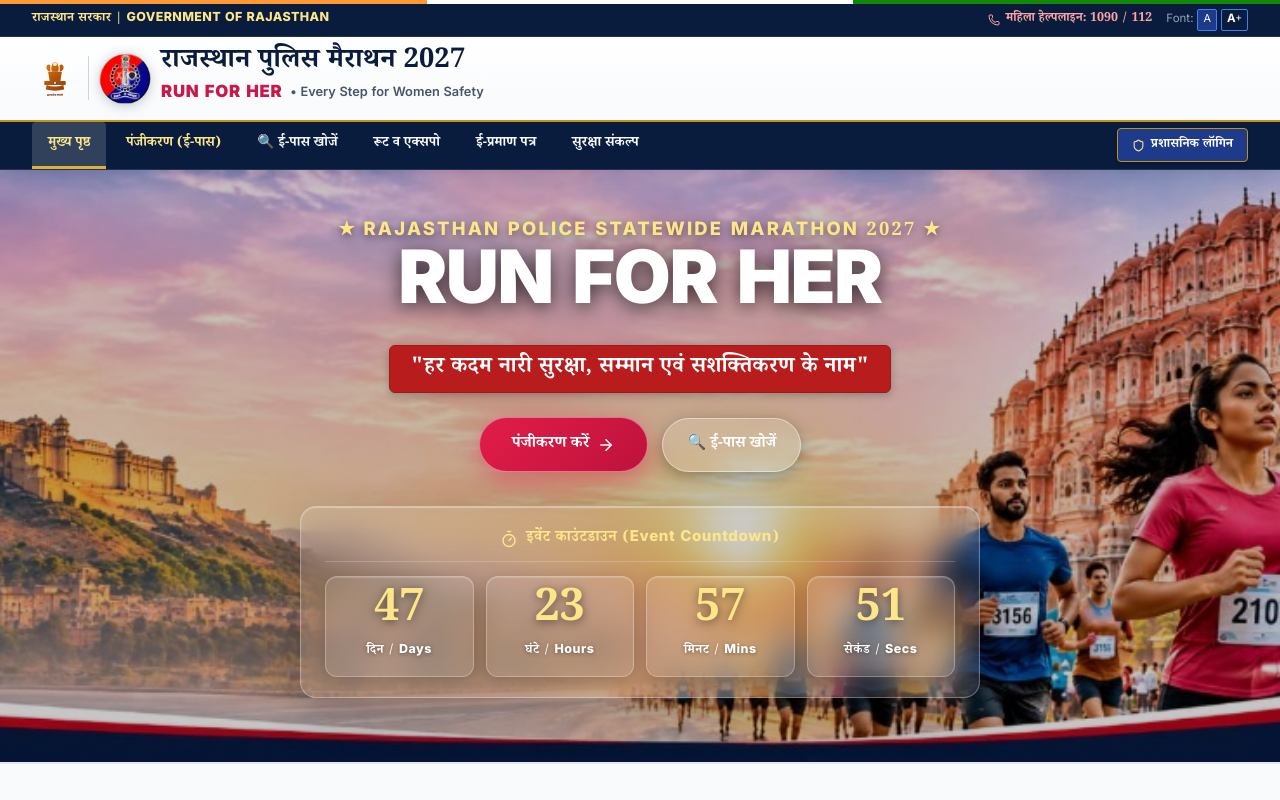
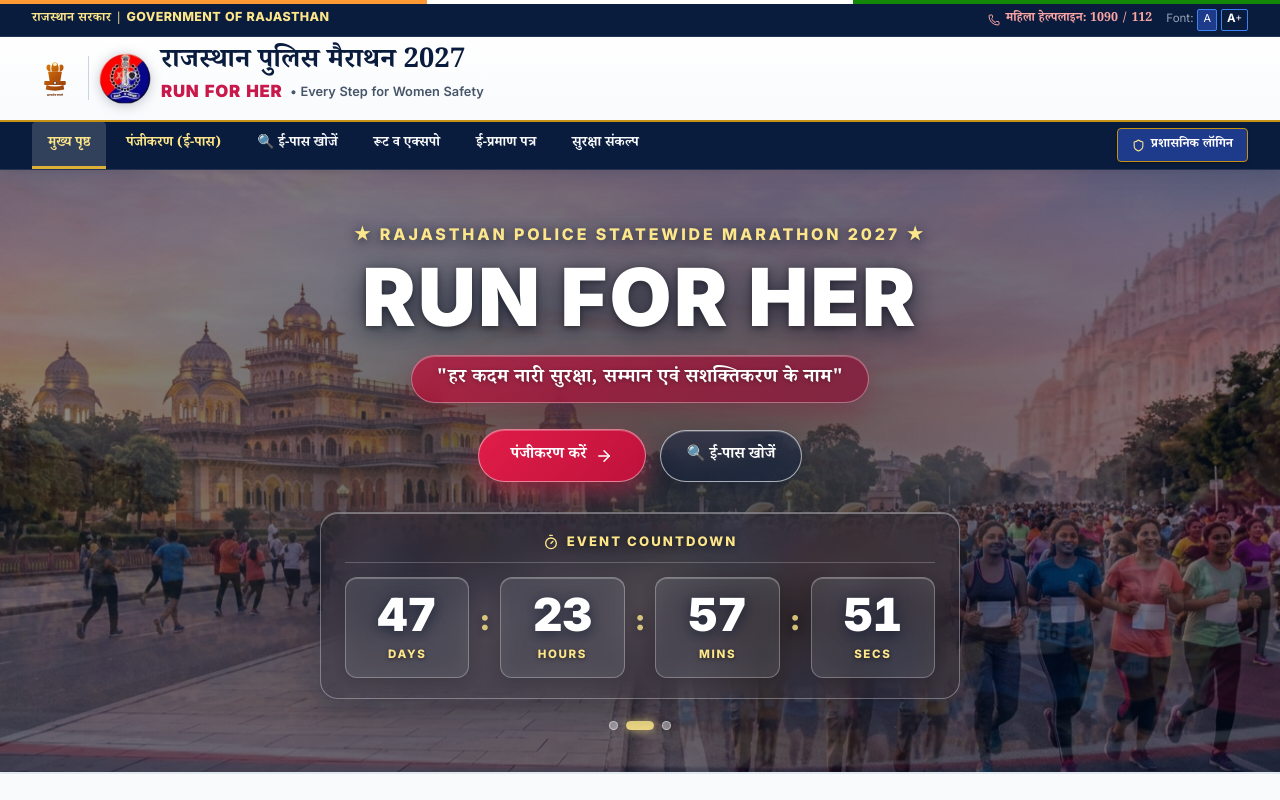
Before and after one commit to mpalsaniya68/rajasthan-police-run-for-her, a React (Vite) app: page / in a window 1280 px wide. Shown: the top 800 px of the page. Built offline with nearby package versions, Linux system fonts and the light colour scheme; a web font is replaced by a local one.

Commit message:
Upgrade Hero with 3-slide cinematic Ken Burns carousel, soft center radial scrim, frosted crimson slogan pill, and crystal-white liquid glass countdown

```diff
--- a/src/components/Hero.jsx
+++ b/src/components/Hero.jsx
@@ -1,9 +1,27 @@
 import React, { useState, useEffect } from 'react';
-import { Timer, Bell, ArrowRight } from 'lucide-react';
+import { Timer, ArrowRight } from 'lucide-react';
 
-export function Hero({ onOpenRegister, onOpenFindPass, totalRegistered = "1000+" }) {
+const HERO_SLIDES = [
+  {
+    src: '/images/marathon_hero_jaipur.jpg',
+    alt: 'Rajasthan Police Marathon - Hawa Mahal & Amber Fort Sunrise',
+    position: 'center center'
+  },
+  {
+    src: '/images/marathon_hero_slide2.jpg',
+    alt: 'Rajasthan Police Marathon - Albert Hall Museum Police & Citizens Run',
+    position: 'center 35%'
+  },
+  {
+    src: '/images/marathon_hero_slide3.jpg',
+    alt: 'Rajasthan Police Marathon - Women Empowerment Finish Celebration',
+    position: 'center 30%'
+  }
+];
+
+export function Hero({ onOpenRegister, onOpenFindPass }) {
   // Live Countdown logic strictly targeted to 3 January 2027, 06:00:00 AM IST
-  const TARGET_DATE = new Date(2027, 0, 3, 6, 0, 0); // 3 January 2027, 06:00:00 local IST
+  const TARGET_DATE = new Date(2027, 0, 3, 6, 0, 0);
 
   const calculateTimeLeft = () => {
     const diff = TARGET_DATE.getTime() - Date.now();
@@ -20,6 +38,7 @@ export function Hero({ onOpenRegister, onOpenFindPass, totalRegistered = "1000+"
   };
 
   const [timeLeft, setTimeLeft] = useState(calculateTimeLeft);
+  const [activeSlide, setActiveSlide] = useState(0);
 
   useEffect(() => {
     setTimeLeft(calculateTimeLeft());
@@ -29,91 +48,109 @@ export function Hero({ onOpenRegister, onOpenFindPass, totalRegistered = "1000+"
     return () => clearInterval(timer);
   }, []);
 
+  // Auto-advance 3-slide cinematic background carousel every 5.5 seconds
+  useEffect(() => {
+    const slideTimer = setInterval(() => {
+      setActiveSlide((prev) => (prev + 1) % HERO_SLIDES.length);
+    }, 5500);
+    return () => clearInterval(slideTimer);
+  }, []);
+
+  const countdownItems = [
+    { label: 'DAYS', val: String(timeLeft.days).padStart(2, '0') },
+    { label: 'HOURS', val: String(timeLeft.hours).padStart(2, '0') },
+    { label: 'MINS', val: String(timeLeft.minutes).padStart(2, '0') },
+    { label: 'SECS', val: String(timeLeft.seconds).padStart(2, '0') }
+  ];
+
   return (
     <section id="hero" className="hero-section">
-      {/* 0. Background Photo Layer */}
-      <div className="hero-bg-photo" />
+      {/* 0. 3-Slide Cinematic Crossfade + Ken Burns Background Layers */}
+      <div className="hero-slides-stage" aria-hidden="true">
+        {HERO_SLIDES.map((slide, index) => {
+          const isActive = index === activeSlide;
+          return (
+            <div
+              key={slide.src}
+              className={`hero-slide-layer ${isActive ? 'is-active' : ''}`}
+              style={{
+                backgroundImage: `url('${slide.src}')`,
+                backgroundPosition: slide.position
+              }}
+            />
+          );
+        })}
+      </div>
 
-      {/* 1. Neutral Subtle Dark Contrast Tint */}
-      <div className="hero-base-tint" />
+      {/* 1. Soft Center Radial Scrim (Keeps forts & runners vivid while making center text razor-sharp) */}
+      <div className="hero-radial-scrim" aria-hidden="true" />
 
-      {/* Hero Content Wrapper */}
+      {/* 2. Hero Content Wrapper */}
       <div style={{ position: 'relative', zIndex: 2 }}>
         <div className="container">
-          {/* Hero Headings - Majestic, Authoritative & Grounded */}
-          <div style={{ textAlign: 'center', maxWidth: '960px', margin: '0 auto' }}>
-
+          <div style={{ textAlign: 'center', maxWidth: '880px', margin: '0 auto' }}>
+            {/* Top Event Super-Title */}
             <div style={{
-              fontSize: 'clamp(0.85rem, 2vw, 1.15rem)',
+              fontFamily: "'Inter', Arial, sans-serif",
+              fontSize: 'clamp(0.78rem, 1.6vw, 1rem)',
               fontWeight: 800,
               color: '#fde68a',
-              letterSpacing: '0.12em',
+              letterSpacing: '0.18em',
               textTransform: 'uppercase',
-              marginBottom: '6px',
-              textShadow: '0 2px 8px rgba(0,0,0,0.5)'
+              marginBottom: '8px',
+              textShadow: '0 2px 12px rgba(5, 17, 38, 0.85)'
             }}>
               ★ RAJASTHAN POLICE STATEWIDE MARATHON 2027 ★
             </div>
 
+            {/* Brand Hero Title (Locked against auto-translation) */}
             <h1
               translate="no"
               className="notranslate"
               style={{
-                fontSize: 'clamp(2.3rem, 6.5vw, 4.6rem)',
+                fontFamily: "'Inter', Arial, sans-serif",
+                fontSize: 'clamp(2.6rem, 6.8vw, 5rem)',
                 fontWeight: 900,
-                lineHeight: 1.08,
-                letterSpacing: '-0.02em',
+                lineHeight: 1.04,
+                letterSpacing: '0.03em',
                 color: '#ffffff',
                 textTransform: 'uppercase',
-                margin: '0 0 12px 0',
-                textShadow: '0 4px 20px rgba(0, 0, 0, 0.7)'
+                margin: '0 0 16px 0',
+                textShadow: '0 6px 28px rgba(5, 17, 38, 0.72), 0 2px 6px rgba(0, 0, 0, 0.45)'
               }}
             >
               RUN FOR HER
             </h1>
 
-            {/* Slogan Banner */}
-            <div style={{ width: '100%', marginBottom: '24px' }}>
+            {/* Translucent Frosted Crimson-Glass Slogan Pill */}
+            <div style={{ width: '100%', marginBottom: '26px' }}>
               <div className="hero-slogan-wrap" style={{
-                background: '#b91c1c',
-                border: '1px solid #991b1b',
+                background: 'linear-gradient(135deg, rgba(190, 18, 60, 0.76) 0%, rgba(136, 19, 55, 0.72) 100%)',
+                backdropFilter: 'blur(12px)',
+                WebkitBackdropFilter: 'blur(12px)',
+                border: '1px solid rgba(255, 255, 255, 0.35)',
                 display: 'inline-block',
-                padding: '6px 20px',
-                borderRadius: '6px',
-                boxShadow: '0 2px 8px rgba(0, 0, 0, 0.25)'
+                padding: '8px 24px',
+                borderRadius: '999px',
+                boxShadow: '0 8px 24px rgba(136, 19, 55, 0.35), inset 0 1px 0 rgba(255, 255, 255, 0.25)'
               }}>
                 <span style={{
-                  fontSize: 'clamp(0.92rem, 2.2vw, 1.35rem)',
-                  fontWeight: 900,
+                  fontSize: 'clamp(0.9rem, 2vw, 1.2rem)',
+                  fontWeight: 800,
                   color: '#ffffff',
-                  letterSpacing: '0.02em'
+                  letterSpacing: '0.02em',
+                  textShadow: '0 1px 4px rgba(0, 0, 0, 0.35)'
                 }}>
                   "हर कदम नारी सुरक्षा, सम्मान एवं सशक्तिकरण के नाम"
                 </span>
               </div>
             </div>
 
-            {/* Action CTAs - Responsive Full-Width on Mobile, Thumb Reachable */}
+            {/* Action CTAs */}
             <div className="hero-cta-group">
               <button
                 onClick={onOpenRegister}
-                style={{
-                  background: 'linear-gradient(135deg, #e11d48 0%, #be123c 100%)',
-                  color: '#ffffff',
-                  border: '1.5px solid rgba(255, 255, 255, 0.4)',
-                  padding: '14px 32px',
-                  borderRadius: '50px',
-                  fontSize: '1rem',
-                  fontWeight: 800,
-                  display: 'inline-flex',
-                  alignItems: 'center',
-                  gap: '8px',
-                  cursor: 'pointer',
-                  boxShadow: '0 8px 24px rgba(225, 29, 72, 0.45)',
-                  transition: 'transform 0.2s, box-shadow 0.2s'
-                }}
-                onMouseOver={(e) => e.currentTarget.style.transform = 'translateY(-2px)'}
-                onMouseOut={(e) => e.currentTarget.style.transform = 'translateY(0)'}
+                className="hero-btn-primary"
                 title="ऑनलाइन पंजीकरण पोर्टल"
               >
                 <span>पंजीकरण करें</span>
@@ -122,112 +159,120 @@ export function Hero({ onOpenRegister, onOpenFindPass, totalRegistered = "1000+"
 
               <button
                 onClick={onOpenFindPass}
-                style={{
-                  background: 'rgba(255, 255, 255, 0.14)',
-                  backdropFilter: 'blur(8px)',
-                  color: '#ffffff',
-                  border: '1.5px solid rgba(255, 255, 255, 0.45)',
-                  padding: '14px 24px',
-                  borderRadius: '50px',
-                  fontSize: '0.95rem',
-                  fontWeight: 800,
-                  display: 'inline-flex',
-                  alignItems: 'center',
-                  gap: '8px',
-                  cursor: 'pointer',
-                  boxShadow: '0 4px 16px rgba(0, 0, 0, 0.3)',
-                  transition: 'all 0.2s'
-                }}
-                onMouseOver={(e) => {
-                  e.currentTarget.style.background = 'rgba(255, 255, 255, 0.25)';
-                  e.currentTarget.style.transform = 'translateY(-2px)';
-                }}
-                onMouseOut={(e) => {
-                  e.currentTarget.style.background = 'rgba(255, 255, 255, 0.14)';
-                  e.currentTarget.style.transform = 'translateY(0)';
-                }}
+                className="hero-btn-glass"
                 title="ई-पास खोजें व पुनः डाउनलोड करें"
               >
                 <span>🔍 ई-पास खोजें</span>
               </button>
             </div>
 
-            {/* Pure Transparent Glassmorphic Countdown Card */}
+            {/* Pure Transparent Liquid-Glass Countdown Card */}
             <div className="hero-countdown-card">
-              <div style={{ display: 'flex', alignItems: 'center', justifyContent: 'center', gap: '8px', color: '#fde68a', fontWeight: 800, fontSize: '0.94rem', marginBottom: '14px', borderBottom: '1px solid rgba(255, 255, 255, 0.2)', paddingBottom: '10px' }}>
-                <Timer size={18} color="#fde68a" />
-                <span style={{ letterSpacing: '0.04em' }}>इवेंट काउंटडाउन (Event Countdown)</span>
+              <div style={{
+                display: 'flex',
+                alignItems: 'center',
+                justifyContent: 'center',
+                gap: '8px',
+                color: '#fde68a',
+                fontFamily: "'Inter', Arial, sans-serif",
+                fontWeight: 800,
+                fontSize: '0.82rem',
+                letterSpacing: '0.16em',
+                textTransform: 'uppercase',
+                marginBottom: '14px',
+                borderBottom: '1px solid rgba(255, 255, 255, 0.22)',
+                paddingBottom: '10px',
+                textShadow: '0 1px 6px rgba(0, 0, 0, 0.5)'
+              }}>
+                <Timer size={16} color="#fde68a" />
+                <span translate="no" className="notranslate">EVENT COUNTDOWN</span>
               </div>
 
-              <div className="hero-countdown-grid" style={{ display: 'grid', gridTemplateColumns: 'repeat(4, 1fr)', gap: '12px', textAlign: 'center' }}>
-                {[
-                  { label: 'दिन / Days', val: String(timeLeft.days).padStart(2, '0') },
-                  { label: 'घंटे / Hours', val: String(timeLeft.hours).padStart(2, '0') },
-                  { label: 'मिनट / Mins', val: String(timeLeft.minutes).padStart(2, '0') },
-                  { label: 'सेकंड / Secs', val: String(timeLeft.seconds).padStart(2, '0') }
-                ].map((item, idx) => (
-                  <div key={idx} className="hero-countdown-box" style={{
-                    background: 'rgba(255, 255, 255, 0.08)',
-                    backdropFilter: 'blur(12px)',
-                    WebkitBackdropFilter: 'blur(12px)',
-                    borderRadius: '12px',
-                    padding: '14px 8px',
-                    border: '1px solid rgba(255, 255, 255, 0.28)',
-                    boxShadow: '0 4px 16px rgba(0, 0, 0, 0.15), inset 0 1px 1px rgba(255, 255, 255, 0.2)'
-                  }}>
-                    <div className="hero-countdown-val" style={{
-                      fontSize: 'clamp(1.8rem, 4vw, 2.8rem)',
-                      fontWeight: 900,
-                      color: '#fde68a',
-                      lineHeight: 1,
-                      textShadow: '0 2px 10px rgba(0,0,0,0.5)'
-                    }}>
-                      {item.val}
+              <div className="hero-countdown-row">
+                {countdownItems.map((item, idx) => (
+                  <React.Fragment key={item.label}>
+                    <div className="hero-countdown-box">
+                      <div className="hero-countdown-val">{item.val}</div>
+                      <div translate="no" className="hero-countdown-lbl notranslate">{item.label}</div>
                     </div>
-                    <div className="hero-countdown-lbl" style={{ fontSize: '0.78rem', color: '#ffffff', fontWeight: 800, letterSpacing: '0.04em', marginTop: '6px', textShadow: '0 1px 4px rgba(0,0,0,0.4)' }}>
-                      {item.label}
-                    </div>
-                  </div>
+                    {idx < countdownItems.length - 1 && (
+                      <span className="hero-countdown-sep" aria-hidden="true">:</span>
+                    )}
+                  </React.Fragment>
                 ))}
               </div>
             </div>
 
+            {/* Minimal Cinematic Slide Indicator Dots */}
+            <div className="hero-slide-dots" role="tablist" aria-label="Hero background slides">
+              {HERO_SLIDES.map((slide, idx) => {
+                const isActive = idx === activeSlide;
+                return (
+                  <button
+                    key={slide.src}
+                    type="button"
+                    role="tab"
+                    aria-selected={isActive}
+                    aria-label={`Slide ${idx + 1}`}
+                    onClick={() => setActiveSlide(idx)}
+                    className={`hero-slide-dot ${isActive ? 'is-active' : ''}`}
+                  />
+                );
+              })}
+            </div>
           </div>
         </div>
       </div>
 
-      {/* Responsive 50/50 Dual-Tone Police Banner Styles */}
+      {/* Cinematic Slider, Radial Contrast & Liquid Glass Styles */}
       <style>{`
         .hero-section {
           position: relative;
           overflow: hidden;
-          background-image: url('/images/marathon_hero_jaipur.jpg');
-          background-size: cover;
-          background-position: center center;
-          background-repeat: no-repeat;
+          background-color: #051126;
           color: #ffffff;
           border-bottom: 1px solid var(--border-subtle);
-          padding-top: 48px;
-          padding-bottom: 64px;
+          padding-top: 52px;
+          padding-bottom: 42px;
+          min-height: 540px;
+          display: flex;
+          flex-direction: column;
+          justify-content: center;
         }
 
-        .hero-bg-photo {
+        .hero-slides-stage {
           position: absolute;
           inset: 0;
-          background-image: url('/images/marathon_hero_jaipur.jpg');
-          background-size: cover;
-          background-position: center center;
-          background-repeat: no-repeat;
           z-index: 0;
+          overflow: hidden;
           pointer-events: none;
         }
 
-        .hero-base-tint {
+        .hero-slide-layer {
           position: absolute;
           inset: 0;
-          background: rgba(0, 0, 0, 0.22);
+          background-size: cover;
+          background-repeat: no-repeat;
+          opacity: 0;
+          transform: scale(1.0);
+          transition: opacity 1.3s ease-in-out, transform 6.5s ease-out;
+          will-change: opacity, transform;
+        }
+
+        .hero-slide-layer.is-active {
+          opacity: 1;
+          transform: scale(1.06);
+        }
+
+        /* Soft Center Radial Scrim: preserves bright edges/landmarks while giving center text crisp contrast */
+        .hero-radial-scrim {
+          position: absolute;
+          inset: 0;
           z-index: 1;
           pointer-events: none;
+          background:
+            radial-gradient(ellipse 68% 76% at 50% 48%, rgba(5, 17, 38, 0.52) 0%, rgba(5, 17, 38, 0.24) 58%, rgba(5, 17, 38, 0.08) 100%),
+            linear-gradient(180deg, rgba(5, 17, 38, 0.22) 0%, rgba(5, 17, 38, 0.08) 50%, rgba(5, 17, 38, 0.28) 100%);
         }
 
         .hero-cta-group {
@@ -236,67 +281,165 @@ export function Hero({ onOpenRegister, onOpenFindPass, totalRegistered = "1000+"
           align-items: center;
           gap: 14px;
           flex-wrap: wrap;
-          margin-bottom: 34px;
+          margin-bottom: 30px;
+        }
+
+        .hero-btn-primary {
+          background: linear-gradient(135deg, #e11d48 0%, #be123c 100%);
+          color: #ffffff;
+          border: 1.5px solid rgba(255, 255, 255, 0.45);
+          padding: 13px 32px;
+          border-radius: 999px;
+          font-size: 0.98rem;
+          font-weight: 800;
+          display: inline-flex;
+          align-items: center;
+          gap: 8px;
+          cursor: pointer;
+          box-shadow: 0 10px 26px rgba(225, 29, 72, 0.48), inset 0 1px 0 rgba(255, 255, 255, 0.25);
+          transition: transform 0.2s ease, box-shadow 0.2s ease;
+        }
+
+        .hero-btn-primary:hover {
+          transform: translateY(-2px);
+          box-shadow: 0 14px 30px rgba(225, 29, 72, 0.6), inset 0 1px 0 rgba(255, 255, 255, 0.35);
+        }
+
+        .hero-btn-glass {
+          background: rgba(10, 28, 61, 0.46);
+          backdrop-filter: blur(12px);
+          -webkit-backdrop-filter: blur(12px);
+          color: #ffffff;
+          border: 1.5px solid rgba(255, 255, 255, 0.62);
+          padding: 13px 26px;
+          border-radius: 999px;
+          font-size: 0.95rem;
+          font-weight: 800;
+          display: inline-flex;
+          align-items: center;
+          gap: 8px;
+          cursor: pointer;
+          box-shadow: 0 8px 22px rgba(5, 17, 38, 0.32), inset 0 1px 0 rgba(255, 255, 255, 0.22);
+          transition: background 0.2s ease, transform 0.2s ease, border-color 0.2s ease;
+        }
+
+        .hero-btn-glass:hover {
+          background: rgba(10, 28, 61, 0.68);
+          border-color: #fde68a;
+          transform: translateY(-2px);
         }
 
         .hero-countdown-card {
-          max-width: 680px;
+          max-width: 640px;
           margin: 0 auto;
-          padding: 20px 24px;
-          border-radius: 16px;
-          background: rgba(255, 255, 255, 0.08);
-          backdrop-filter: blur(16px);
-          -webkit-backdrop-filter: blur(16px);
-          box-shadow: 0 16px 40px rgba(0, 0, 0, 0.25), inset 0 1px 1px rgba(255, 255, 255, 0.35);
-          border: 1px solid rgba(255, 255, 255, 0.3);
+          padding: 18px 24px 20px 24px;
+          border-radius: 18px;
+          background: rgba(15, 23, 42, 0.24);
+          backdrop-filter: blur(18px);
+          -webkit-backdrop-filter: blur(18px);
+          box-shadow: 0 16px 40px rgba(5, 17, 38, 0.34), inset 0 1px 0 rgba(255, 255, 255, 0.34);
+          border: 1px solid rgba(255, 255, 255, 0.32);
           color: #ffffff;
+        }
+
+        .hero-countdown-row {
+          display: flex;
+          align-items: center;
+          justify-content: center;
+          gap: 10px;
+        }
+
+        .hero-countdown-box {
+          flex: 1;
+          min-width: 0;
+          background: rgba(255, 255, 255, 0.1);
+          backdrop-filter: blur(10px);
+          -webkit-backdrop-filter: blur(10px);
+          border-radius: 12px;
+          padding: 14px 8px;
+          border: 1px solid rgba(255, 255, 255, 0.28);
+          box-shadow: 0 4px 14px rgba(0, 0, 0, 0.14), inset 0 1px 0 rgba(255, 255, 255, 0.25);
+          text-align: center;
+        }
+
+        .hero-countdown-val {
+          font-family: 'Inter', Arial, sans-serif;
+          font-variant-numeric: tabular-nums;
+          font-size: clamp(1.9rem, 4vw, 2.85rem);
+          font-weight: 900;
+          color: #ffffff;
+          line-height: 1;
+          text-shadow: 0 3px 14px rgba(5, 17, 38, 0.65);
+        }
+
+        .hero-countdown-lbl {
+          font-family: 'Inter', Arial, sans-serif;
+          font-size: 0.72rem;
+          color: #fde68a;
+          font-weight: 800;
+          letter-spacing: 0.14em;
+          margin-top: 7px;
+          text-shadow: 0 1px 4px rgba(0, 0, 0, 0.55);
+        }
+
+        .hero-countdown-sep {
+          font-family: 'Inter', Arial, sans-serif;
+          font-size: 1.8rem;
+          font-weight: 900;
+          color: rgba(253, 230, 138, 0.85);
+          line-height: 1;
+          margin-top: -14px;
+          text-shadow: 0 2px 8px rgba(0, 0, 0, 0.45);
+          animation: heroColonPulse 1.4s ease-in-out infinite;
+        }
+
+        @keyframes heroColonPulse {
+          0%, 100% { opacity: 0.95; }
+          50% { opacity: 0.35; }
+        }
+
+        .hero-slide-dots {
+          display: flex;
+          align-items: center;
+          justify-content: center;
+          gap: 8px;
+          margin-top: 22px;
+        }
+
+        .hero-slide-dot {
+          width: 9px;
+          height: 9px;
+          border-radius: 999px;
+          background: rgba(255, 255, 255, 0.45);
+          border: 1px solid rgba(255, 255, 255, 0.6);
+          padding: 0;
+          cursor: pointer;
+          transition: all 0.3s ease;
+        }
+
+        .hero-slide-dot.is-active {
+          width: 28px;
+          background: #fde68a;
+          border-color: #fde68a;
+          box-shadow: 0 0 10px rgba(253, 230, 138, 0.75);
         }
 
         /* Mobile Specific Responsive Optimization (< 768px) */
         @media (max-width: 767px) {
           .hero-section {
-            padding-top: 12px !important;
-            padding-bottom: 36px !important;
-          }
-
-          .hero-bg-photo {
-            background-position: center center !important;
-            background-size: cover !important;
-            opacity: 0.42 !important;
-          }
-
-          /* Maintain true triangle dual-tone on mobile as well */
-
-          .hero-ticker-container {
-            height: 42px !important;
-            margin-bottom: 14px !important;
-          }
-
-          .hero-ticker-badge {
-            padding: 0 12px !important;
-            font-size: 0.8rem !important;
-          }
-
-          .hero-crest-badge {
-            padding: 4px 12px !important;
-            font-size: 0.74rem !important;
-            margin-bottom: 10px !important;
+            padding-top: 24px !important;
+            padding-bottom: 30px !important;
+            min-height: 460px !important;
           }
 
           .hero-slogan-wrap {
-            padding: 6px 16px !important;
+            padding: 7px 16px !important;
           }
 
-          .hero-desc-text {
-            margin-bottom: 20px !important;
-            line-height: 1.5 !important;
-          }
-
-          /* Stack buttons neatly on mobile for thumb reachability */
           .hero-cta-group {
             flex-direction: column !important;
             width: 100% !important;
-            max-width: 360px !important;
+            max-width: 340px !important;
             margin: 0 auto 22px auto !important;
             gap: 10px !important;
           }
@@ -307,41 +450,33 @@ export function Hero({ onOpenRegister, onOpenFindPass, totalRegistered = "1000+"
             padding: 13px 18px !important;
             font-size: 0.94rem !important;
             min-height: 48px !important;
-            border-radius: 50px !important;
           }
 
-          /* Compact 4-cell countdown for mobile screens */
           .hero-countdown-card {
-            padding: 14px 10px !important;
-            margin-bottom: 20px !important;
+            padding: 14px 12px !important;
           }
 
-          .hero-countdown-grid {
+          .hero-countdown-row {
             gap: 6px !important;
           }
 
           .hero-countdown-box {
-            padding: 8px 3px !important;
-            border-radius: 8px !important;
+            padding: 10px 4px !important;
+            border-radius: 9px !important;
           }
 
           .hero-countdown-val {
-            font-size: 1.45rem !important;
+            font-size: 1.5rem !important;
           }
 
           .hero-countdown-lbl {
-            font-size: 0.64rem !important;
-            margin-top: 4px !important;
+            font-size: 0.62rem !important;
+            letter-spacing: 0.08em !important;
+            margin-top: 5px !important;
           }
 
-          /* Compact 1-column facts on mobile */
-          .hero-facts-grid {
-            grid-template-columns: 1fr !important;
-            gap: 8px !important;
-          }
-
-          .hero-fact-card {
-            padding: 10px 14px !important;
+          .hero-countdown-sep {
+            display: none !important;
           }
         }
       `}</style>
```
Also changed, not shown: public/images/marathon_hero_slide2.jpg (added), public/images/marathon_hero_slide3.jpg (added).
